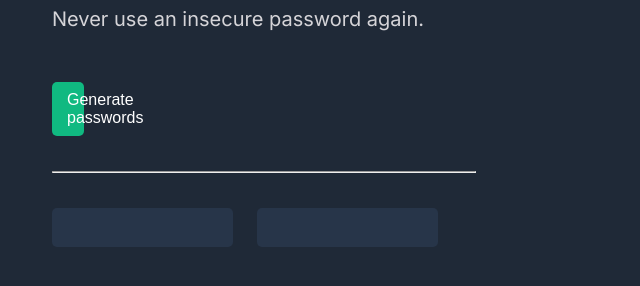
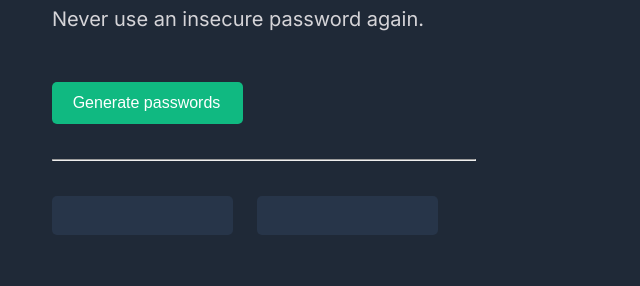
Before and after one commit to harlirudi/random-password-generator, a plain HTML site: page index.html in a window 1280 px wide. Shown: the part 212-498 px from the top of the page, without its empty margins (0-640 px from the left). Drawn offline with Linux system fonts and the light colour scheme.

Commit message:
fixed css syntax error
width and height on #generate-passwords-btn

```diff
--- a/index.css
+++ b/index.css
@@ -32,7 +32,8 @@ h3 {
   padding: 9px 17px 9px 15px;
   border: none;
   border-radius: 5px;
-  width: 19
+  width: 191px;
+  height: 42px;
 }
 
 hr {
```
